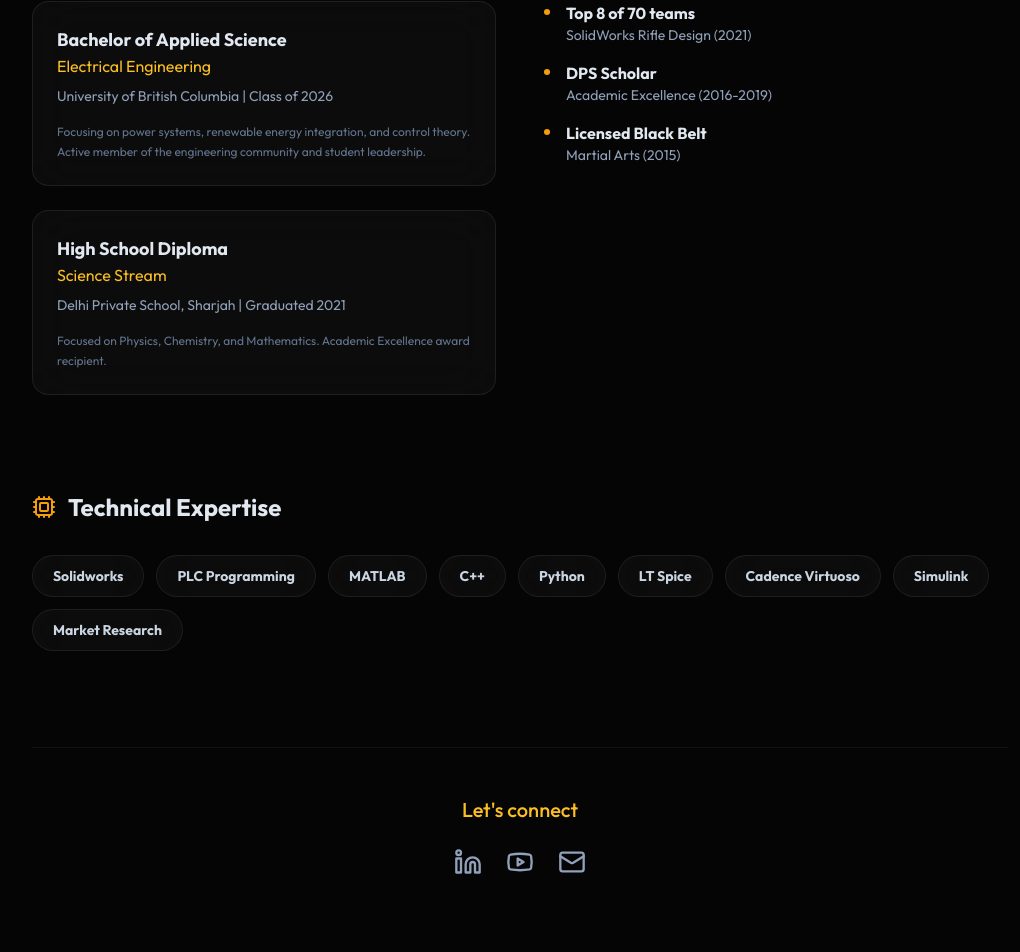
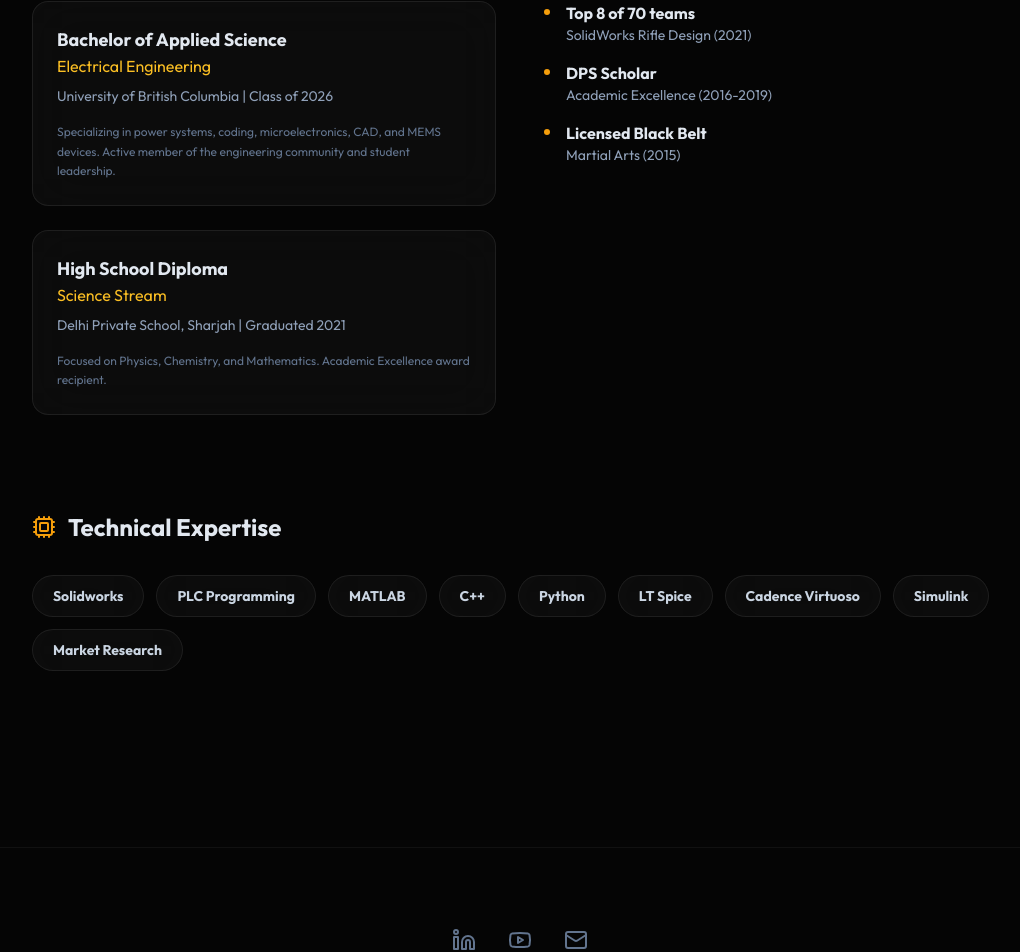
Before and after one commit to chir321/Portfolio, a React (Vite) app: page / in a window 1280 px wide. Shown: the part 1200-2152 px from the top of the page, without its empty margins (120-1140 px from the left). Built offline with nearby package versions, Linux system fonts and the light colour scheme.

Commit message:
feat: Expand "Who am I?" section with more details
Adds specific areas of interest within Electrical Engineering to the "Who am I?" section, providing a more comprehensive overview of academic focus.

```diff
--- a/src/App.tsx
+++ b/src/App.tsx
@@ -130,7 +130,7 @@ const AboutMe = () => {
             <User size={20} /> Who am I?
           </h3>
           <p className="text-slate-300 leading-relaxed">
-            I’m an Electrical Engineering student at the University of British Columbia (Class of 2026), with a focus on automation, control systems, and building practical, real-world solutions. My academic journey has been shaped by a strong interest in how systems work — not just technically, but in how they perform under real constraints like cost, efficiency, and scalability.
+            I’m an Electrical Engineering student at the University of British Columbia (Class of 2026), with a focus on automation, control systems, and building practical, real-world solutions. My academic journey has been shaped by a strong interest in how systems work—from power systems and microelectronics to CAD and MEMS devices—and how they perform under real constraints like cost, efficiency, and scalability.
           </p>
         </div>
         <div className="glass p-8 rounded-3xl space-y-4 border-t-2 border-t-gold-500/30">
@@ -158,7 +158,7 @@ const AboutMe = () => {
               <p className="text-gold-400">Electrical Engineering</p>
               <p className="text-sm text-slate-400 mt-2">University of British Columbia | Class of 2026</p>
               <p className="text-xs text-slate-500 mt-4 leading-relaxed">
-                Focusing on power systems, renewable energy integration, and control theory.
+                Specializing in power systems, coding, microelectronics, CAD, and MEMS devices.
                 Active member of the engineering community and student leadership.
               </p>
             </div>
@@ -213,23 +213,6 @@ const AboutMe = () => {
               {skill}
             </span>
           ))}
-        </div>
-      </div>
-
-      {/* Footer Contact */}
-      <div className="text-center space-y-6 pt-12 border-t border-white/5">
-        <h3 className="text-xl font-medium text-gold-400">Let's connect</h3>
-        <div className="flex justify-center gap-6">
-          <a
-            href="https://www.linkedin.com/in/chirag-das-541a2117b/?lipi=urn%3Ali%3Apage%3Ad_flagship3_profile_view_base_contact_details%3B1dPhOKGNRsuv9%2BLO%2BImF0w%3D%3D"
-            target="_blank"
-            rel="noopener noreferrer"
-            className="text-slate-400 hover:text-gold-500 transition-colors"
-          >
-            <Linkedin size={28} />
-          </a>
-          <a href="https://www.youtube.com/@chiragdas9289" target="_blank" rel="noopener noreferrer" className="text-slate-400 hover:text-gold-500 transition-colors"><Youtube size={28} /></a>
-          <a href="mailto:chiragdasuni2021@gmail.com" className="text-slate-400 hover:text-gold-500 transition-colors"><Mail size={28} /></a>
         </div>
       </div>
     </motion.div>
@@ -378,7 +361,7 @@ const OtherProjects = () => {
       exit={{ opacity: 0, y: -20 }}
       className="max-w-6xl mx-auto pt-32 pb-20 px-6"
     >
-      <h1 className="text-5xl font-bold mb-12">Engineering <span className="gold-gradient">Portfolio</span></h1>
+      <h1 className="text-5xl font-bold mb-12">Project <span className="gold-gradient">Portfolio</span></h1>
       <div className="grid grid-cols-1 md:grid-cols-2 gap-6">
         {projects.map((project, i) => (
           <div key={i} className="glass p-8 rounded-3xl hover:bg-white/10 transition-all group border-gold-500/10">
```
